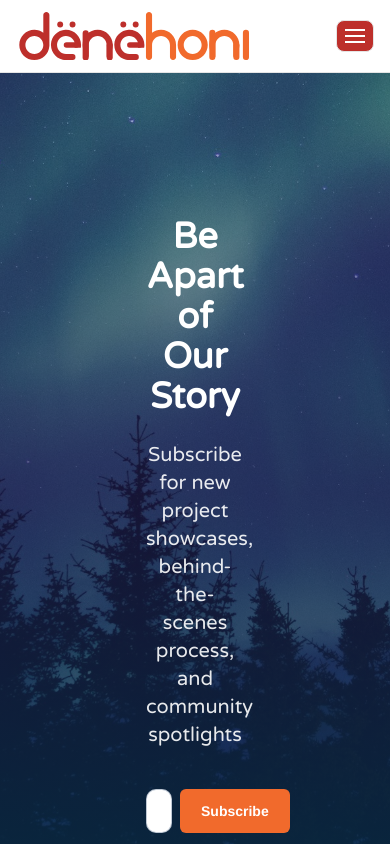
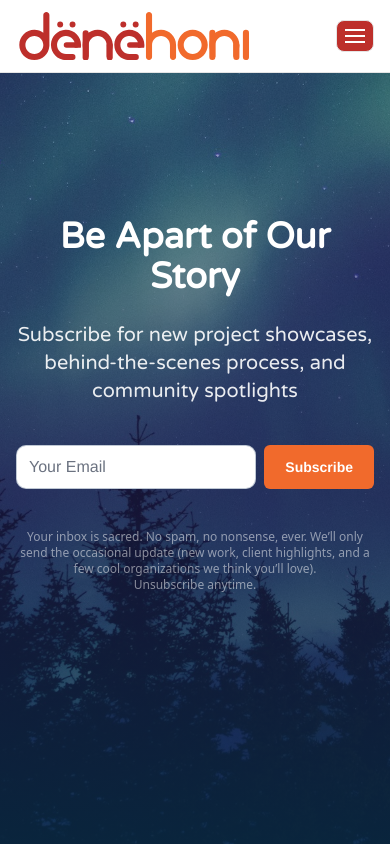
Before and after one commit to liquidtrends/denehoni, a Next.js app: page /newsletter in a window 390 px wide. Shown: the top 844 px of the page. Built offline with nearby package versions, Linux system fonts and the light colour scheme.

Commit message:
Mobile fix on newsletter

```diff
--- a/app/newsletter/page.js
+++ b/app/newsletter/page.js
@@ -20,7 +20,7 @@ export default function AboutPage() {
       >
         <div className="absolute inset-0 bg-gradient-to-t from-sky-950/85 via-indigo-950/70 to-indigo-900/40" />
 
-        <div className="relative container py-16 md:py-24 text-center w-1/3">
+        <div className="relative container py-16 md:py-24 text-center md:w-1/3 w-full">
           <h1 className="font-varela text-4xl md:text-6xl font-bold">Be Apart of Our Story</h1>
           <p className="font-varela mx-auto mt-6 max-w-3xl text-xl text-white/90">
             Subscribe for new project showcases, behind-the-scenes process, and community spotlights
```
